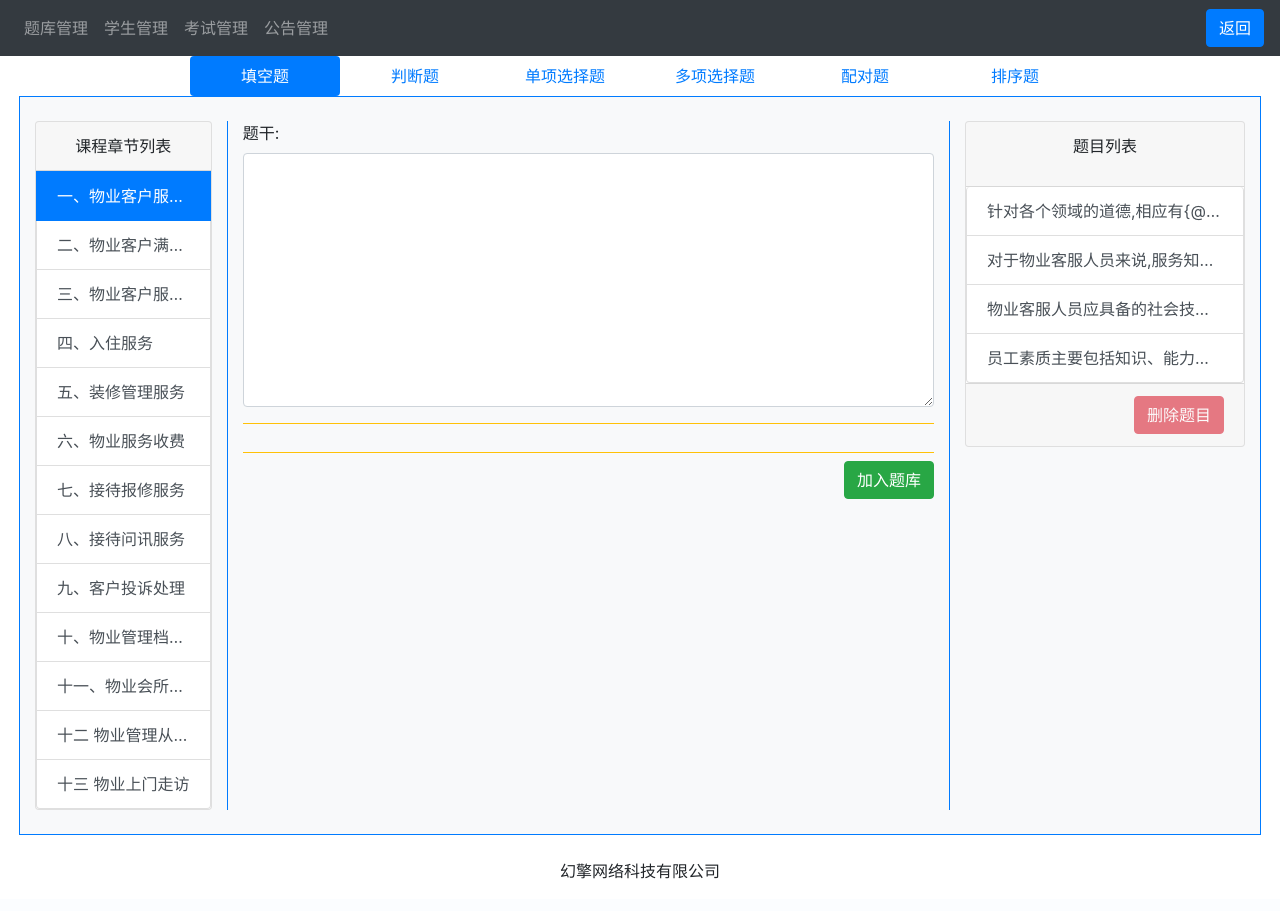
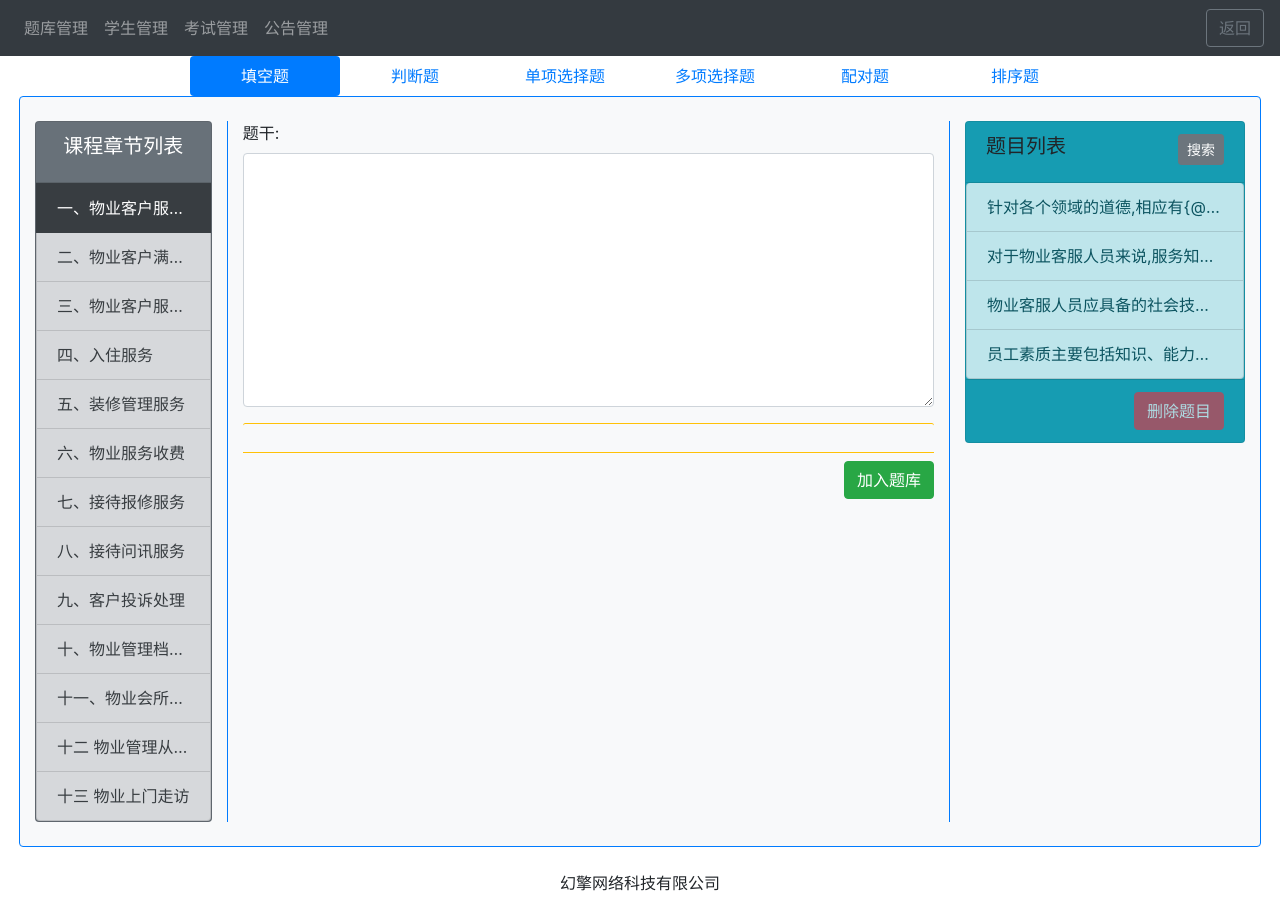
Before and after one commit to ChopinNocture/Python_WebFrame_Std, a Django app: page /course/questions/editor/ in a window 1280 px wide. Before the commit the page ends 879 px from the top, so only its background shows below. Run offline with Django 3.2, Linux system fonts and the light colour scheme; data comes from the database, SQL or seed files in the repository; data that the repository does not hold is empty; some libraries are stand-ins or nearby versions.

Commit message:
样式修改

```diff
--- a/EduSite/Statics/js/course/question-form.js
+++ b/EduSite/Statics/js/course/question-form.js
@@ -69,10 +69,17 @@ function onSectionClick(event) {
 //=======================================================
 // Update question list
 //=======================================================
-var QLIST_ITEM_STR = '<button class="list-group-item list-group-item-action inline-block text-truncate" data-qid=-1 id="">';
+var QLIST_ITEM_STR = '<button class="list-group-item list-group-item-action list-group-item-info inline-block text-truncate" data-qid=-1 id="">';
 var QLIST_ITEM_SUFIX = '</button>';
 
 var QLIST_BTN_ID = "qlist_id";
+
+function onAddModeClick(event) {
+    $('button[id^=' + QLIST_BTN_ID + '].active').removeClass('active');
+    curr_qid = "";
+    with_value = false;
+    refreshOthers();
+}
 
 function onQListBtnClick(event) {
     $('button[id^=' + QLIST_BTN_ID + ']').removeClass('active');
@@ -103,6 +110,7 @@ function onQListBtnClick(event) {
 
 function refreshOthers() {
     $('#btn_deleteQ').attr("disabled", curr_qid == "");
+    $('#btn_addQ').attr("hidden", curr_qid == "");
     $.get(current_url + curr_qid, updateQForm);
 }
 
@@ -139,6 +147,32 @@ function delSucFunc() {
     refreshOthers();
 }
 
+//----------------
+// filter
+$('#content_filer').on('hide.bs.collapse', function () {
+    filterQList();
+})
+
+$('#content_filer').on('show.bs.collapse', function () {
+    $('#filter_input').val("");
+})
+
+function onFilterInput(event) {
+    filterQList(event.target.value);
+}
+
+function filterQList(words = null) {
+    if(words) {
+        $('button[id^=' + QLIST_BTN_ID + ']').each(function (index, elem) {
+            $(elem).attr("hidden", elem.innerHTML.indexOf(words) == -1);
+        });
+    }
+    else {
+        $('button[id^=' + QLIST_BTN_ID + ']').attr("hidden", false);
+    }
+}
+
+//----------------
 function onDeleteConfirm() {
     var urlStr = $("#btn_deleteQ").data('url');
     urlStr = urlStr.replace("qqqq", question_type);
--- a/EduSite/Templates/course/QTypeForm.html
+++ b/EduSite/Templates/course/QTypeForm.html
@@ -2,11 +2,11 @@
 {% if questionType == "TrueOrFalse" %}
 <br>
 {% elif questionType == "FillInBlank" %}
-<div id="KeysPanel" class="border-top border-warning pt-1">
+<div id="KeysPanel" class="border-top border-warning pt-1 rounded">
 </div>
 <br>
 {% else %}
-<div id="OptionPanel" class="border-top border-warning pt-3">
+<div id="OptionPanel" class="border-top border-warning pt-3 rounded">
     <p id="BtnLine">
         <button type="button" class="btn btn-dark" id="Btn_OptionAdd">添加选项</button>
         <button type="button" class="btn btn-danger" id="Btn_OptionDelete">删除选项</button>
--- a/EduSite/Templates/course/questionEditor.html
+++ b/EduSite/Templates/course/questionEditor.html
@@ -20,15 +20,15 @@
             </ul>
         <!-- </div> -->
     </div>
-    <div class="row border border-primary mx-1 py-4 bg-light">
+    <div class="row border rounded border-primary mx-1 py-4 bg-light">
         <div class="col-2">
-            <div class="card">
+            <div class="card bg-secondary text-white">
                 <div class="card-header text-center">
-                    课程章节列表
+                    <h5 class="card-title">课程章节列表</h5>
                 </div>
                 <!-- <div class="card-body"> -->
                     {% for course in course_list %}
-                    <button class="list-group-item list-group-item-action inline-block text-truncate" data-section={{course.id}} id="course_{{course.id}}" onclick="onSectionClick(event)">{{course.name}}</button>
+                    <button class="list-group-item list-group-item-action list-group-item-secondary inline-block text-truncate" data-section={{course.id}} id="course_{{course.id}}" onclick="onSectionClick(event)">{{course.name}}</button>
                     {% endfor %}
                 <!-- </div> -->
             </div>
@@ -50,18 +50,22 @@
         </div>
         <div class="col-3">
             <!-- <div class="row-fluid"> -->
-            <div class="card">
-                <div class="card-header card-header-sm text-center">
-                    <p>
-                        题目列表
-                        <!-- <input class="form-check-input" type="checkbox" form="Form_QList" onclick="" id="sectionFilter"/>
-                        <label class="form-check-label" for="sectionFilter">按课程筛选</label> -->
-                    </p>
+            <div class="card bg-info">
+                <div class="card-header card-header-sm">
+                    <h5 class="card-title">题目列表
+                        <span class="float-right">
+                            <button type="button" class="d-inline btn btn-sm btn-secondary" data-toggle="collapse" data-target="#content_filer" aria-controls="navbarToggleExternalContent" aria-expanded="false" aria-label="Toggle navigation">搜索</button>
+                        </span>
+                    </h5>
+                    <div class="collapse align-content-end" id="content_filer">
+                        <input class="form-control form-control-sm mr-sm-1 form-inline" type="search" placeholder="搜索" aria-label="搜索" id="filter_input" onchange="onFilterInput(event)">
+                    </div>
                 </div>
                 <ul class="list-group" id="Question_List">
                 </ul>
                 <div class="card-footer text-right">
-                    <button class="btn btn-danger right" type="button" onclick="onDeleteQuestionClick(event)" id="btn_deleteQ" disabled data-url="{% url 'course:question-delete' qtype='qqqq' qid='999' %}">删除题目</button>
+                    <button class="btn btn-dark" type="button" onclick="onAddModeClick(event)" id="btn_addQ" >添加题目</button> &nbsp&nbsp
+                    <button class="btn btn-danger" type="button" onclick="onDeleteQuestionClick(event)" id="btn_deleteQ" disabled data-url="{% url 'course:question-delete' qtype='qqqq' qid='999' %}">删除题目</button>
                 </div>
             </div>
         </div>
--- a/EduSite/Templates/user/teacher_header.html
+++ b/EduSite/Templates/user/teacher_header.html
@@ -16,5 +16,5 @@
         </li>
     </ul>
     </div>
-    <a href={% url 'user:teacher' %} class="btn btn-primary">返回</a>
+    <a href={% url 'user:teacher' %} class="btn btn-outline-secondary">返回</a>
 </nav>
```
